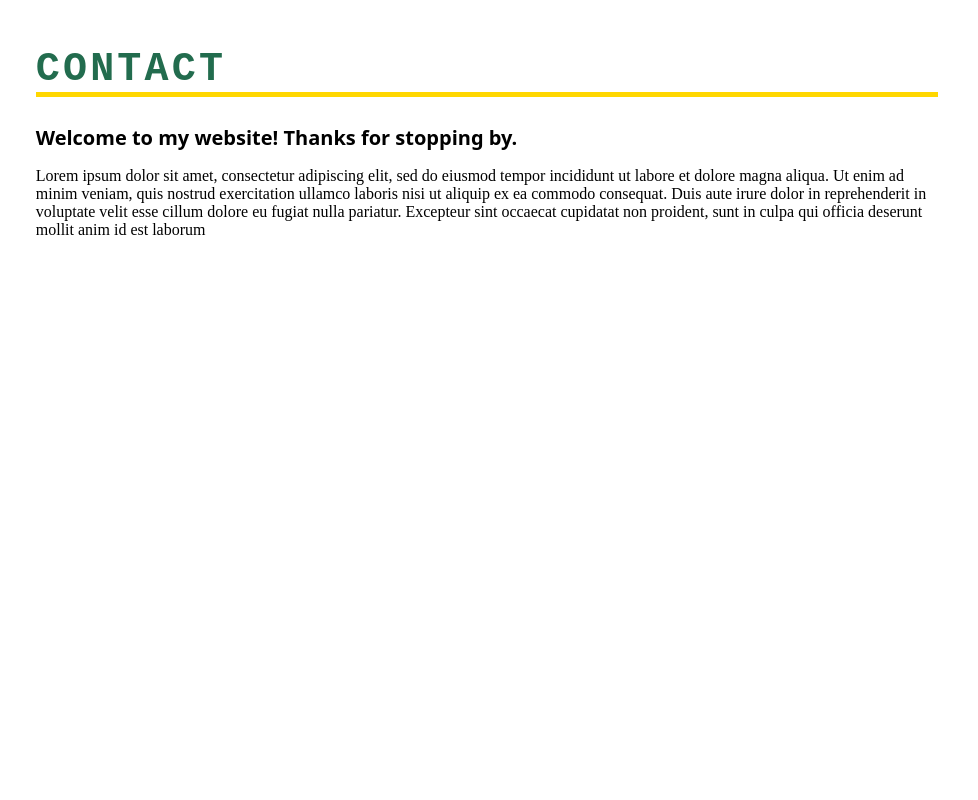
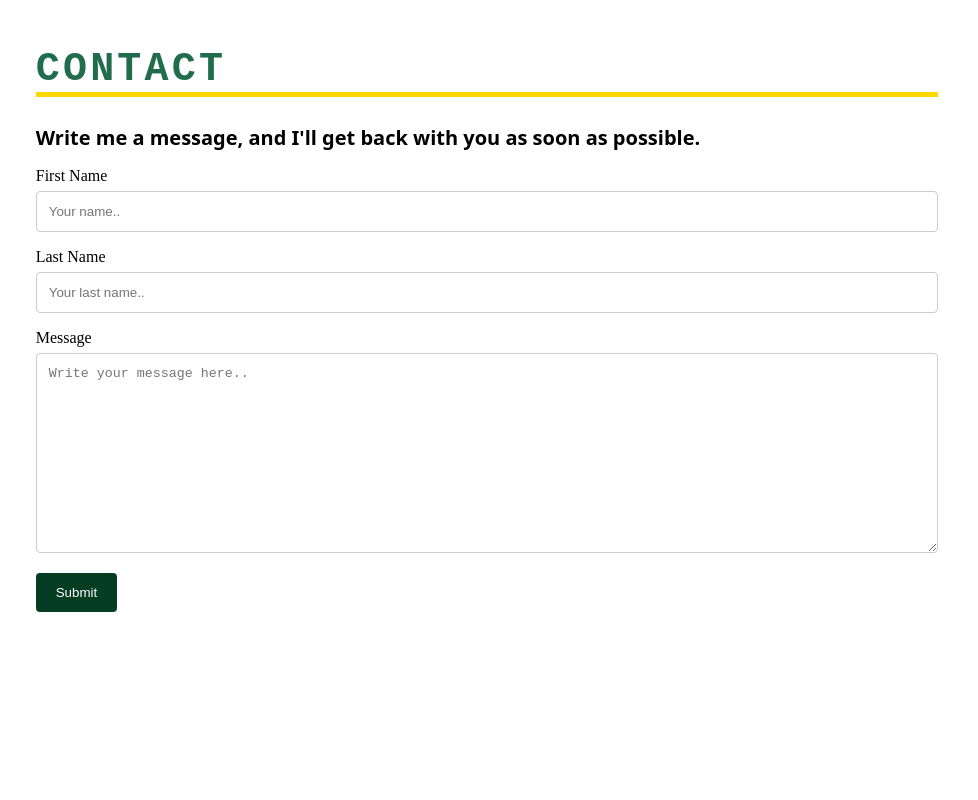
Before and after one commit to Nitrofen10/MyLife, a website: page public/contact.html in a window 1280 px wide. Shown: the full height of the page, 302-1280 px from the left. Drawn offline with Linux system fonts and the light colour scheme.

Commit message:
Contact page work

```diff
--- a/public/contact.html
+++ b/public/contact.html
@@ -34,9 +34,22 @@
         <!-- content container -->
         <div class="content-container">
             <h1 class="page-title">Contact</h1>
-            <h2 class="intro">Welcome to my website! Thanks for stopping by.</h2>
-            <p>Lorem ipsum dolor sit amet, consectetur adipiscing elit, sed do eiusmod tempor incididunt ut labore et dolore magna aliqua. Ut enim ad minim veniam, quis nostrud exercitation ullamco laboris nisi ut aliquip ex ea commodo consequat. Duis aute irure dolor in reprehenderit in voluptate velit esse cillum dolore eu fugiat nulla pariatur. Excepteur sint occaecat cupidatat non proident, sunt in culpa qui officia deserunt mollit anim id est laborum</p>
+            <h2 class="intro">Write me a message, and I'll get back with you as soon as possible.</h2>
 
+            <div class="container">
+                <form method="post" action="https://formspree.io/mlewgazv">
+                    <label for="fname">First Name</label>
+                    <input type="text" id="fname" name="firstname" placeholder="Your name..">
+
+                    <label for="lname">Last Name</label>
+                    <input type="text" id="lname" name="lastname" placeholder="Your last name..">
+
+                    <label for="subject">Message</label>
+                    <textarea id="subject" name="subject" placeholder="Write your message here.." style="height:200px"></textarea>
+
+                    <input type="submit" value="Submit">
+                </form>
+            </div>
         </div>
     </div>
 
--- a/public/css/styles.css
+++ b/public/css/styles.css
@@ -99,3 +99,32 @@ body {
     width: 50%;
     margin: auto;
 }
+/* Contact Form stuff */
+.form-container {
+    border-radius: 5px;
+    background-color: #f2f2f2;
+    padding: 20px;
+}
+input[type=text], select, textarea {
+    width: 100%;
+    padding: 12px;
+    border: 1px solid #ccc;
+    border-radius: 4px;
+    box-sizing: border-box;
+    margin-top: 6px;
+    margin-bottom: 16px;
+    resize: vertical;
+  }
+
+  input[type=submit] {
+    background-color: #053D23;
+    color: white;
+    padding: 12px 20px;
+    border: none;
+    border-radius: 4px;
+    cursor: pointer;
+  }
+
+  input[type=submit]:hover {
+    background-color: #05311d;
+  }
```
Also changed, not shown: public/personal-life.html (line endings or trailing spaces).
